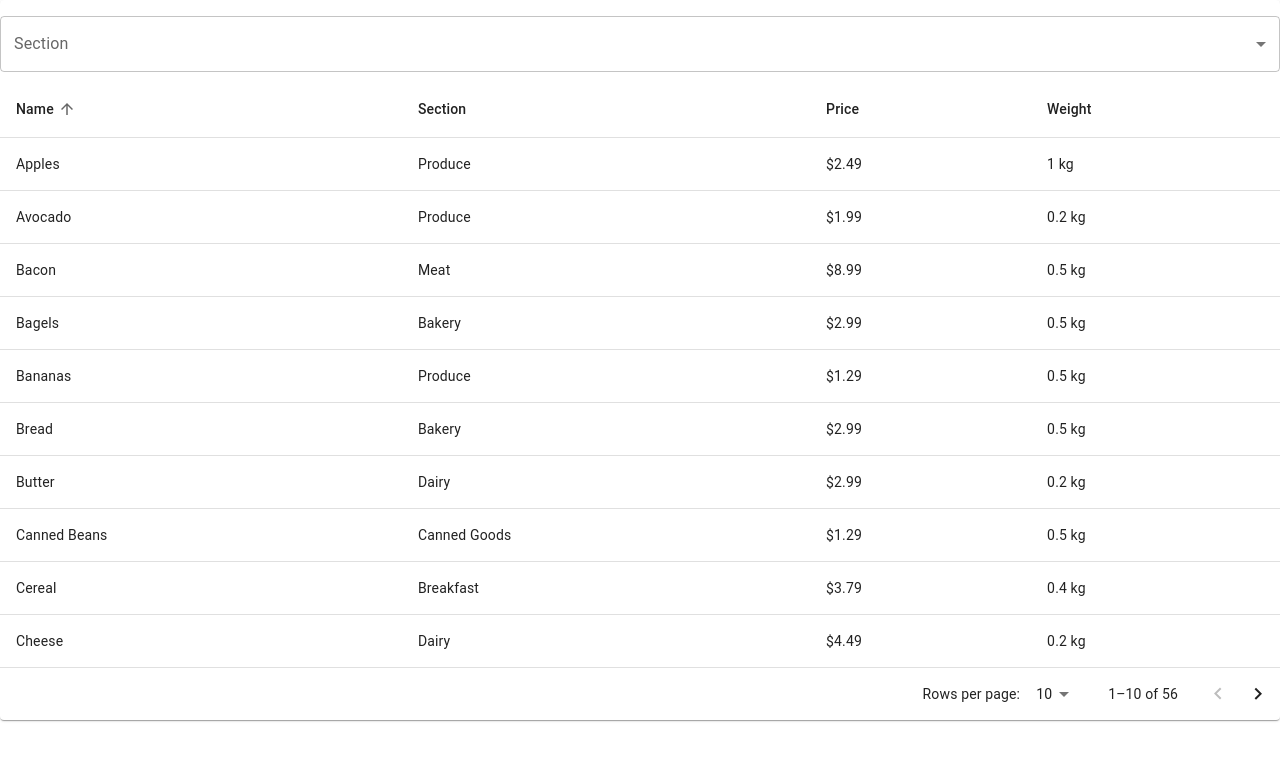
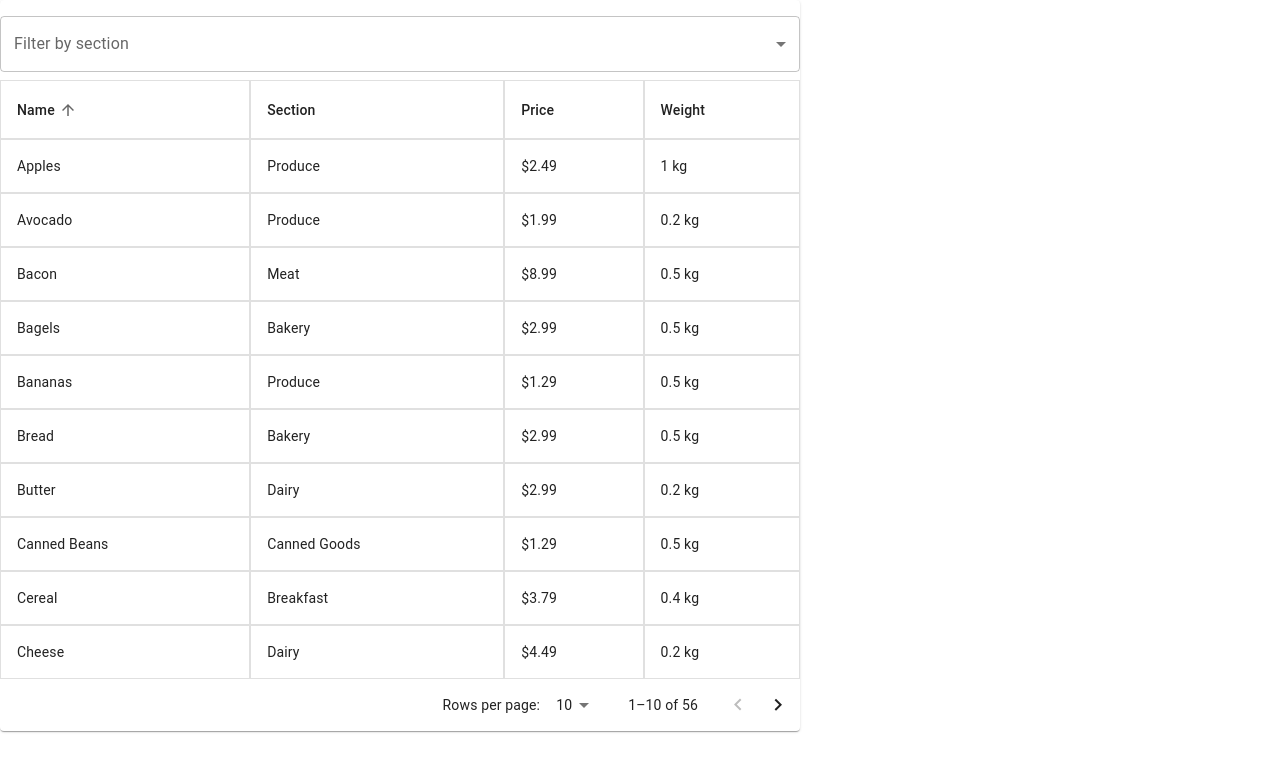
Before and after one commit to MasindeOdera/grocery-table, a React (Create React App) app: page / in a window 1280 px wide. Shown: the top 772 px of the page. Built offline with nearby package versions, Linux system fonts and the light colour scheme.

Commit message:
Added column borders

```diff
--- a/src/GroceryTable.tsx
+++ b/src/GroceryTable.tsx
@@ -63,9 +63,9 @@ const GroceryTable: React.FC<GroceryTableProps> = ({ items }) => {
     const emptyRows = rowsPerPage - Math.min(rowsPerPage, sortedItems.length - page * rowsPerPage);
 
     return (
-        <Paper>
+        <Paper sx={{ maxWidth: 800 }}>
             <FormControl fullWidth margin="normal">
-                <InputLabel>Section</InputLabel>
+                <InputLabel>Filter by section</InputLabel>
                 <Select value={section} onChange={handleSectionChange}>
                     <MenuItem value="">
                         <em>All</em>
@@ -75,11 +75,11 @@ const GroceryTable: React.FC<GroceryTableProps> = ({ items }) => {
                     ))}
                 </Select>
             </FormControl>
-            <TableContainer>
-                <Table>
+            <TableContainer sx={{ maxHeight: 600 }}>
+                <Table stickyHeader aria-label='sticky table'>
                     <TableHead>
                         <TableRow>
-                            <TableCell sortDirection={orderBy === 'name' ? order : false}>
+                            <TableCell sortDirection={orderBy === 'name' ? order : false} sx={{ border: '1px solid rgba(224, 224, 224, 1)' }}>
                                 <TableSortLabel
                                     active={orderBy === 'name'}
                                     direction={orderBy === 'name' ? order : 'asc'}
@@ -88,23 +88,23 @@ const GroceryTable: React.FC<GroceryTableProps> = ({ items }) => {
                                     Name
                                 </TableSortLabel>
                             </TableCell>
-                            <TableCell>Section</TableCell>
-                            <TableCell>Price</TableCell>
-                            <TableCell>Weight</TableCell>
+                            <TableCell sx={{ border: '1px solid rgba(224, 224, 224, 1)' }}>Section</TableCell>
+                            <TableCell sx={{ border: '1px solid rgba(224, 224, 224, 1)' }}>Price</TableCell>
+                            <TableCell sx={{ border: '1px solid rgba(224, 224, 224, 1)' }}>Weight</TableCell>
                         </TableRow>
                     </TableHead>
                     <TableBody>
                         {sortedItems.slice(page * rowsPerPage, page * rowsPerPage + rowsPerPage).map((item) => (
                             <TableRow key={item.id}>
-                                <TableCell>{item.name}</TableCell>
-                                <TableCell>{item.section}</TableCell>
-                                <TableCell>${item.price.toFixed(2)}</TableCell>
-                                <TableCell>{item.weight} kg</TableCell>
+                                <TableCell sx={{ border: '1px solid rgba(224, 224, 224, 1)' }}>{item.name}</TableCell>
+                                <TableCell sx={{ border: '1px solid rgba(224, 224, 224, 1)' }}>{item.section}</TableCell>
+                                <TableCell sx={{ border: '1px solid rgba(224, 224, 224, 1)' }}>${item.price.toFixed(2)}</TableCell>
+                                <TableCell sx={{ border: '1px solid rgba(224, 224, 224, 1)' }}>{item.weight} kg</TableCell>
                             </TableRow>
                         ))}
                         {emptyRows > 0 && (
                             <TableRow style={{ height: 53 * emptyRows }}>
-                                <TableCell colSpan={4} />
+                                <TableCell colSpan={4} sx={{ border: '1px solid rgba(224, 224, 224, 1)' }} />
                             </TableRow>
                         )}
                     </TableBody>
```
